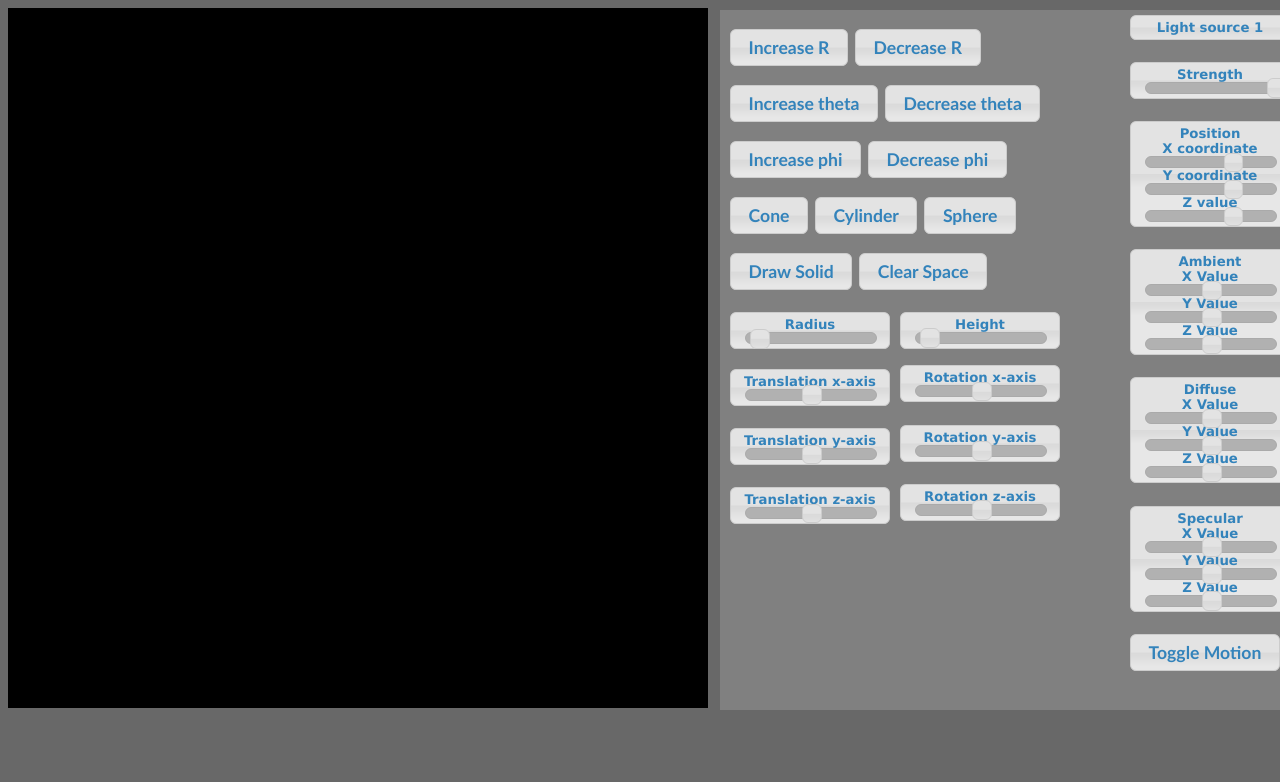
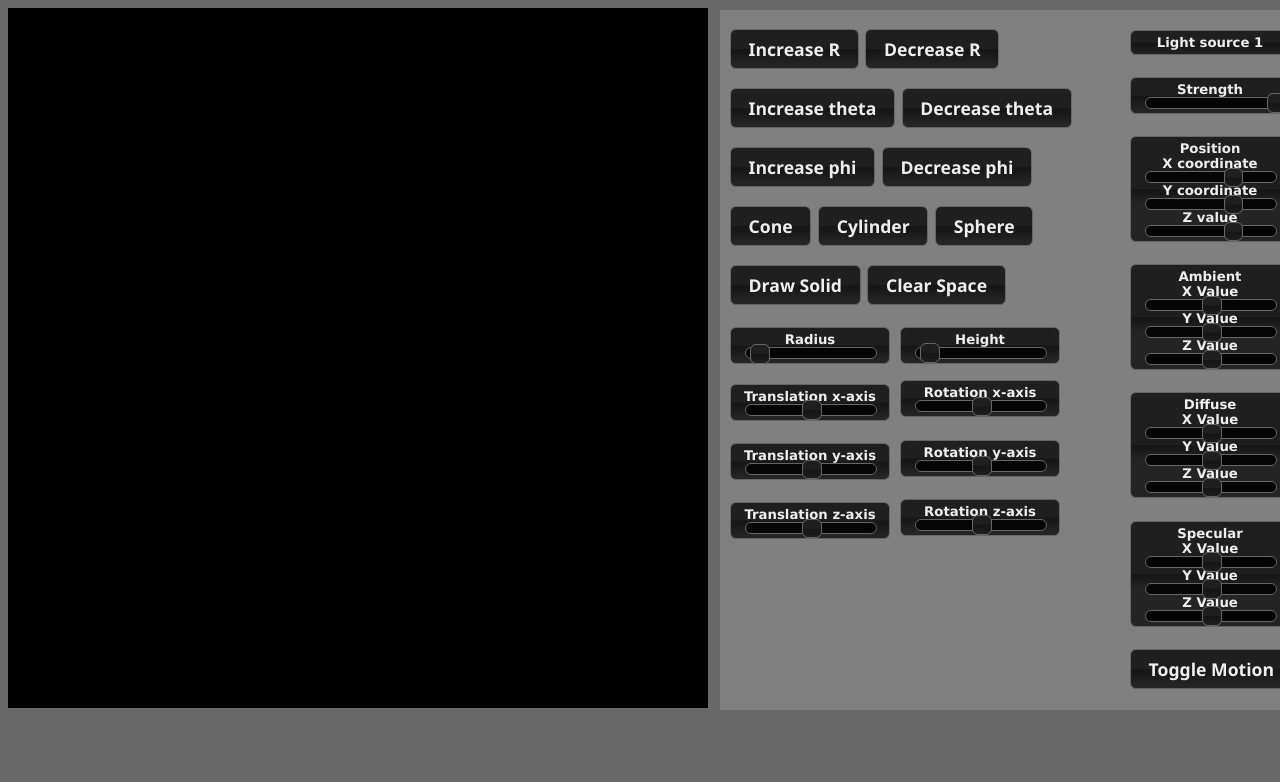
Before and after one commit to nashmia-riaz/Coursera-WebGL, a plain HTML site: page EXAMPLES/Assignment 4.html in a window 1280 px wide. Drawn offline with Linux system fonts and the light colour scheme; files that its build step writes are made by us from their sources; files whose address does not match are found by name.

Commit message:
Update Assignment 4.html

```diff
--- a/EXAMPLES/Assignment 4.html
+++ b/EXAMPLES/Assignment 4.html
@@ -7,9 +7,9 @@
 <script type="text/javascript" src="../Common/MV.js"></script>
 <script type="text/javascript" src="Assignment 4.js"></script>
 
-<link rel="stylesheet" href="../Common/jquery-ui-themes-1.10.4/themes/overcast/jquery-ui.css"></link>
-<link rel="stylesheet" href="../Common/jquery-ui-themes-1.10.4/themes/overcast/jquery.ui.theme.css"></link>
-<link rel="stylesheet" href="../Common/jquery-ui-themes-1.10.4/themes/overcast/jquery-ui.min.css"></link>
+<link rel="stylesheet" href="../Common/jquery-ui-themes-1.10.4/themes/ui-darkness/jquery-ui.css"></link>
+<link rel="stylesheet" href="../Common/jquery-ui-themes-1.10.4/themes/ui-darknesst/jquery.ui.theme.css"></link>
+<link rel="stylesheet" href="../Common/jquery-ui-themes-1.10.4/themes/ui-darkness/jquery-ui.min.css"></link>
 
 <script type="text/javascript" src="../Common/jquery-2.1.4.min.js"></script>
 <script type="text/javascript" src="../Common/jquery-ui-1.11.4.custom/jquery-ui.js"></script>
```
